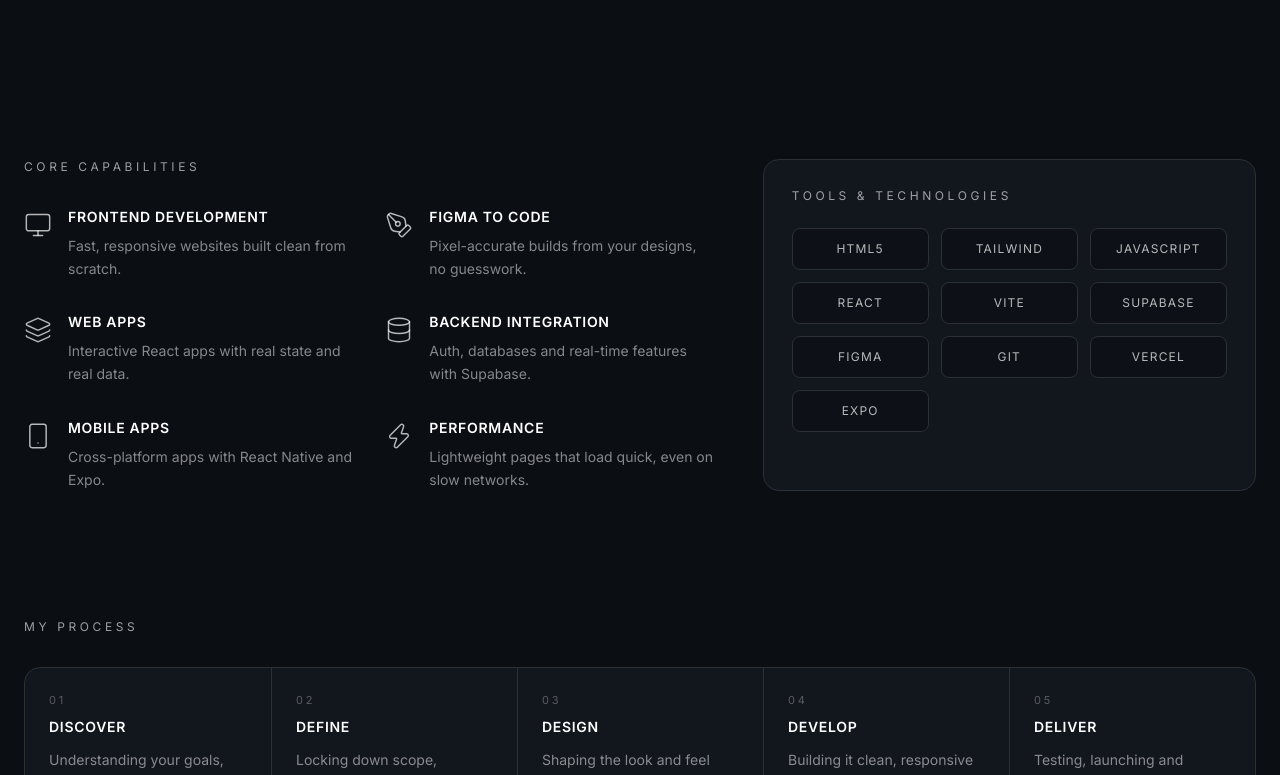
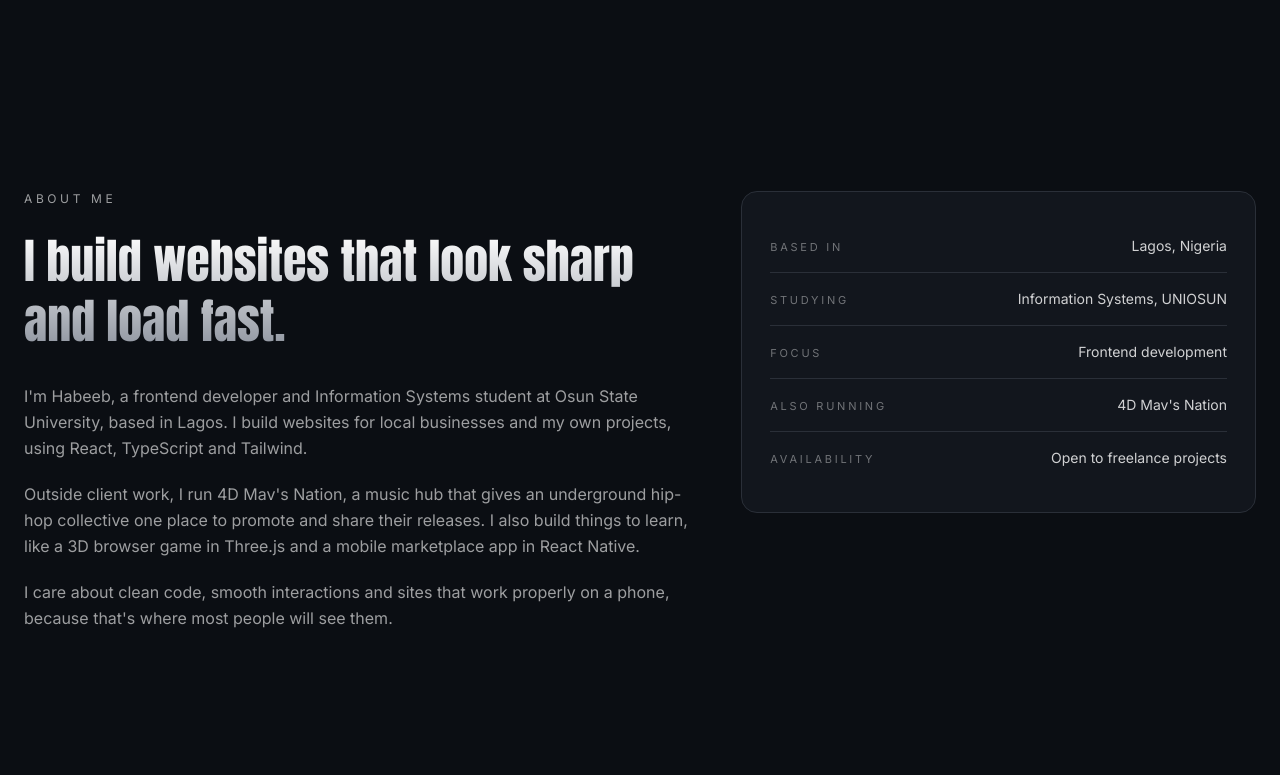
Before and after one commit to Lilkally-noob/Portfolio, a React (Vite) app: page / in a window 1280 px wide. Shown: the part 1725-2500 px from the top of the page. Built offline with nearby package versions, Linux system fonts and the light colour scheme.

Commit message:
add about section

```diff
--- a/src/App.tsx
+++ b/src/App.tsx
@@ -6,6 +6,7 @@ import Capabilities from "./components/Capabilities";
 import Process from "./components/Process";
 import Contact from "./components/Contact";
 import Footer from "./components/Footer";
+import About from './components/About'
 
 export default function App() {
   return (
@@ -14,6 +15,7 @@ export default function App() {
       <Hero />
       <Stats />
       <Work />
+      <About />
       <Capabilities />
       <Process />
       <Contact />
--- /dev/null
+++ b/src/components/About.tsx
@@ -0,0 +1,68 @@
+import { motion } from 'framer-motion'
+
+type Fact = {
+  label: string
+  value: string
+}
+
+const facts: Fact[] = [
+  { label: 'Based in', value: 'Lagos, Nigeria' },
+  { label: 'Studying', value: 'Information Systems, UNIOSUN' },
+  { label: 'Focus', value: 'Frontend development' },
+  { label: 'Also running', value: "4D Mav's Nation" },
+  { label: 'Availability', value: 'Open to freelance projects' },
+]
+
+export default function About() {
+  return (
+    <section id="about" className="mx-auto max-w-7xl px-6 py-24">
+      <div className="grid gap-12 lg:grid-cols-[1.3fr_1fr]">
+        <motion.div
+          initial={{ opacity: 0, y: 30 }}
+          whileInView={{ opacity: 1, y: 0 }}
+          viewport={{ once: true }}
+          transition={{ duration: 0.6 }}
+        >
+          <h2 className="mb-6 text-xs uppercase tracking-[0.3em] text-white/60">About me</h2>
+          <p className="silver-text font-display text-4xl leading-tight md:text-5xl">
+            I build websites that look sharp and load fast.
+          </p>
+          <div className="mt-8 space-y-5 leading-relaxed text-white/60">
+            <p>
+              I'm Habeeb, a frontend developer and Information Systems student at Osun State University,
+              based in Lagos. I build websites for local businesses and my own projects, using React,
+              TypeScript and Tailwind.
+            </p>
+            <p>
+              Outside client work, I run 4D Mav's Nation, a music hub that gives an underground hip-hop
+              collective one place to promote and share their releases. I also build things to learn,
+              like a 3D browser game in Three.js and a mobile marketplace app in React Native.
+            </p>
+            <p>
+              I care about clean code, smooth interactions and sites that work properly on a phone,
+              because that's where most people will see them.
+            </p>
+          </div>
+        </motion.div>
+
+        <motion.dl
+          initial={{ opacity: 0, y: 30 }}
+          whileInView={{ opacity: 1, y: 0 }}
+          viewport={{ once: true }}
+          transition={{ duration: 0.6, delay: 0.1 }}
+          className="self-start rounded-2xl border border-line bg-panel/70 p-7"
+        >
+          {facts.map((f, i) => (
+            <div
+              key={f.label}
+              className={`flex items-baseline justify-between gap-6 py-4 ${i !== 0 ? 'border-t border-line' : ''}`}
+            >
+              <dt className="text-[11px] uppercase tracking-[0.25em] text-white/40">{f.label}</dt>
+              <dd className="text-right text-sm text-white/80">{f.value}</dd>
+            </div>
+          ))}
+        </motion.dl>
+      </div>
+    </section>
+  )
+}
--- a/src/components/Process.tsx
+++ b/src/components/Process.tsx
@@ -31,7 +31,7 @@ const steps = [
 
 export default function Process() {
   return (
-    <section id="about" className="mx-auto max-w-7xl px-6 py-16">
+    <section id="process" className="mx-auto max-w-7xl px-6 py-16">
       <h2 className="mb-8 text-xs uppercase tracking-[0.3em] text-white/60">
         My process
       </h2>
```
